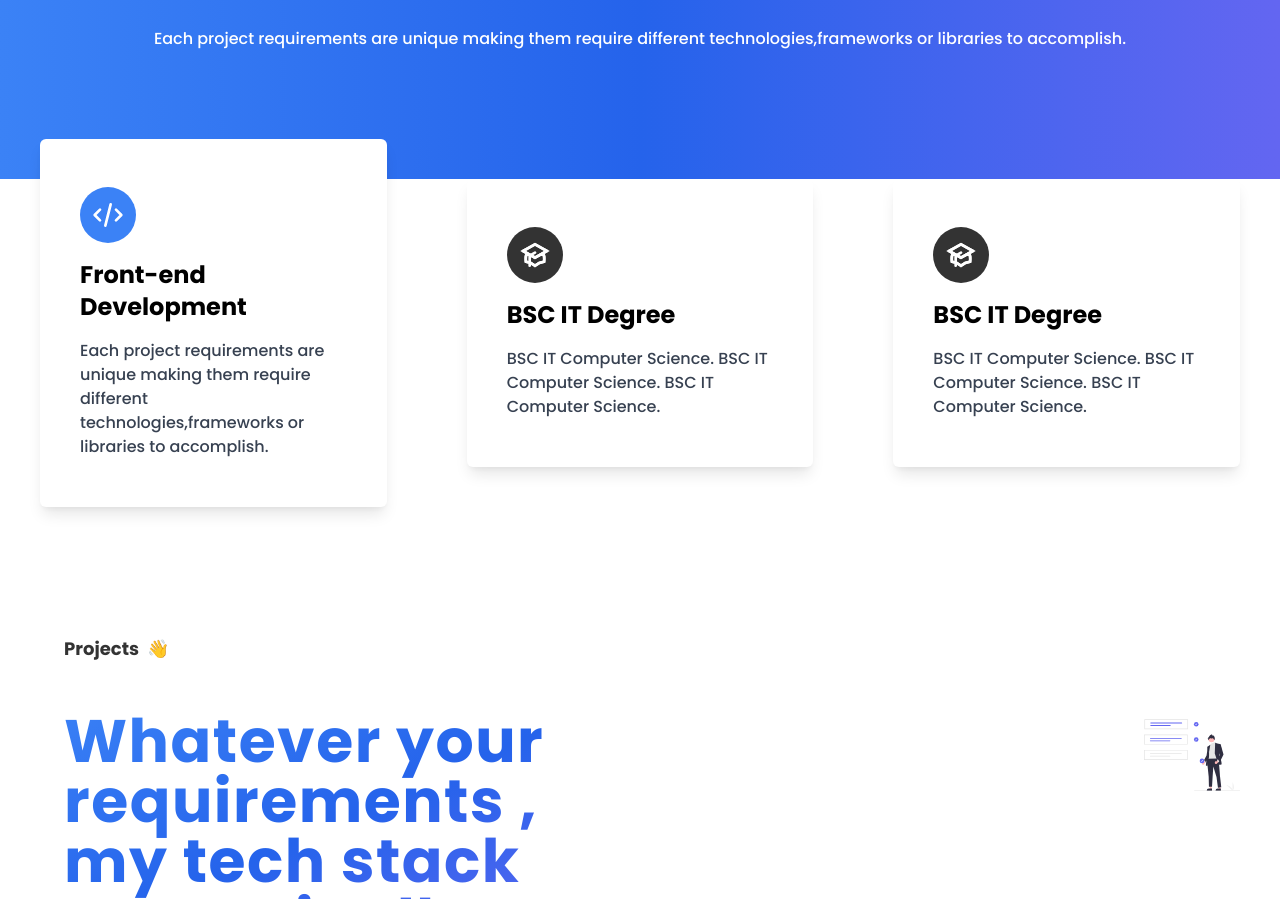
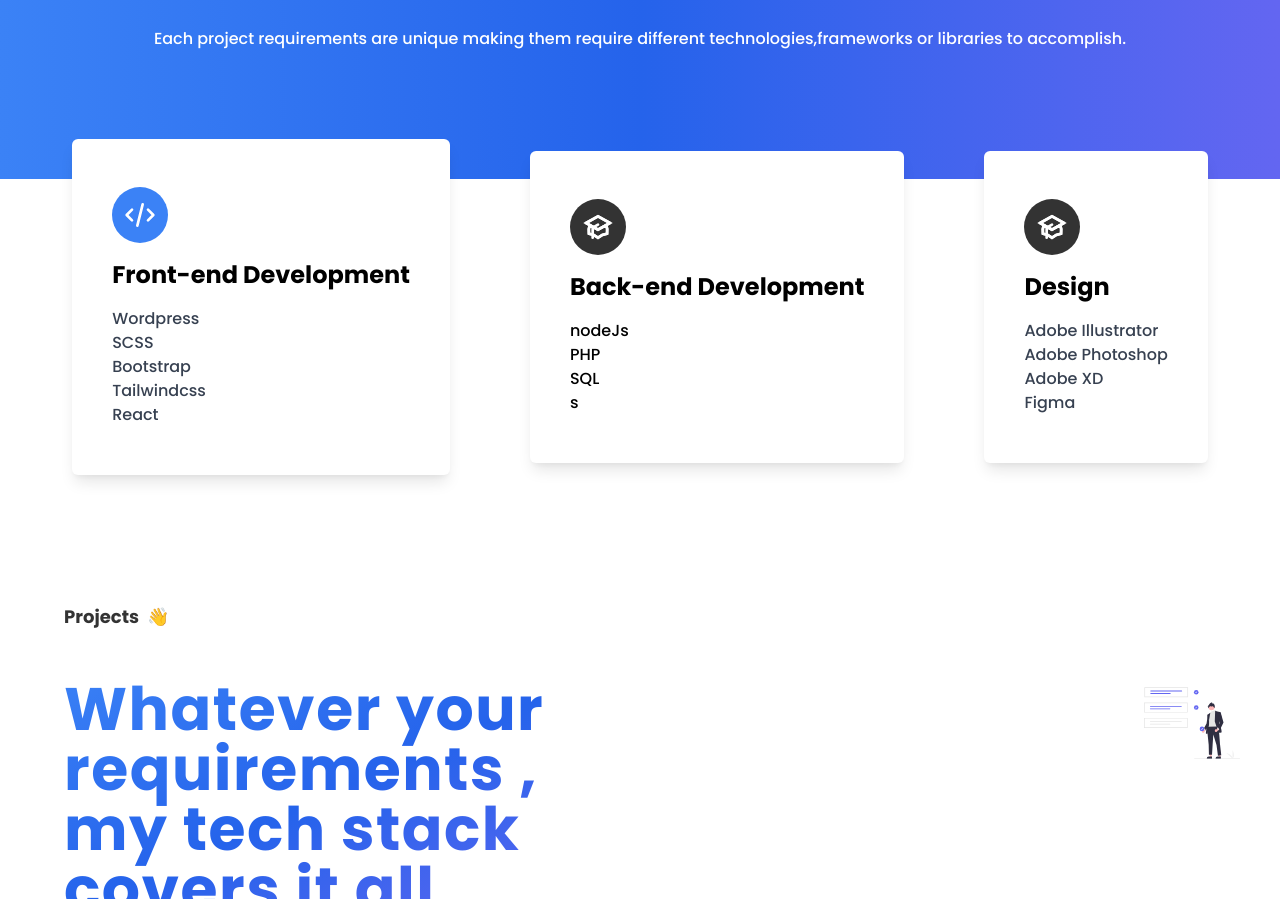
Before and after one commit to Nathan-s-Anthony/my-portfolio, a React (Create React App) app: page / in a window 1280 px wide. Shown: the part 1265-2164 px from the top of the page. Built offline with nearby package versions, Linux system fonts and the light colour scheme.

Commit message:
updated changes

```diff
--- a/src/components/js/mobileNav.js
+++ b/src/components/js/mobileNav.js
@@ -19,9 +19,9 @@ const MobileNav = () => {
   return (
     <>
       <div className=" flex flex-row  justify-evenly align-center items-center w-full lg:hidden shadow-md h-full gap-10" >
-        <MoonIcon className="w-10 h-10 text-gray-500 " />
+        <MoonIcon className="w-10 h-10 text-textPrimary " />
         <div className=" flex shadows-md ">
-        <CodeIcon className="w-10 h-10 text-gray-500 " />
+        <CodeIcon className="w-10 h-10 text-textPrimary " />
           {/* <div className="p-1 bg-gradient-to-tr from-blue-500 via-blue-600 to-purple-500 rounded-full">
             <div className="bg-white rounded-full">
                <Images width="24" height="24" />
@@ -31,7 +31,7 @@ const MobileNav = () => {
         </div>
 
         <svg xmlns="http://www.w3.org/2000/svg" className="w-10 h-10" fill="none" viewBox="0 0 24 24" stroke="#2e2e2e" onClick={() => {
-          setMobileMenu(<span className="flex h-48 w-full bg-red-400 absolute rounded-full right-0 top-0 transition delay-300 z-50 ">
+          setMobileMenu(<span className="flex absolute w-screen h-screen bg-red-400  inset-0  z-60 ">
             Hello</span>
 
           )
--- a/src/components/js/tiles.js
+++ b/src/components/js/tiles.js
@@ -1,63 +1,78 @@
 import React from 'react';
 import { AcademicCapIcon } from '@heroicons/react/outline';
 import { CodeIcon } from "@heroicons/react/outline";
+import { FadeInSection } from "./fadeInSections";
 const Tiles = () => {
 
     return (
-        <div className="  relative  w-full h-full mx-auto z-40   ">
-        <div className="flex lg:flex-row flex-col w-full items-center justify-center  mx-auto  -mt-20 lg:-mt-30 relative " >
-            <div className="p-10 z-40 ">
+
+
+        <FadeInSection >
+            <div className="p-10 z-40  ">
                 <div className="max-w-sm rounded-md overflow-hidden shadow-lg shadow-white bg-white">
                     <div className=" px-10 py-12  ">
-                        <div className="relative w-14 h-14 px-3 py-2 text-center flex justify-center items-center bg-blue-500 rounded-full">
+                        <div className="relative w-14 h-14 px-3 py-2 text-center flex justify-between items-center bg-blue-500 rounded-full">
                             <CodeIcon className="text-white  rounded-full  h-12 w-12 " />
                         </div>
 
                         <div className="font-bold text-2xl  mt-4 mb-4"> Front-end Development</div>
-                        <p className="text-gray-700 text-base">
-                     Each project requirements are unique making them require different technologies,frameworks or libraries to accomplish.
 
-                        </p>
+                        <ul className="text-gray-700 text-base">
+                            <li>Wordpress</li>
+                            <li>SCSS</li>
+                            <li>Bootstrap</li>
+                            <li>Tailwindcss</li>
+                            <li>React</li>
+                        </ul>
+
+
 
                     </div>
                 </div>
             </div>
-            <div className="p-10  z-40">
+
+            <div className="p-10  z-40 ">
                 <div className="max-w-sm rounded-md overflow-hidden shadow-lg shadow-white bg-white ">
                     <div className=" px-10 py-12 ">
-                        <div className="relative w-14 h-14 px-3 py-2 text-center flex justify-center items-center bg-textPrimary rounded-full">
+                        <div className="relative w-14 h-14 px-3 py-2 text-center flex justify-between items-center bg-textPrimary rounded-full">
                             <AcademicCapIcon className="text-white  rounded-full  h-12 w-12 " />
                         </div>
 
-                        <div className="font-bold text-2xl  mt-4 mb-4">  BSC IT Degree</div>
-                        <p className="text-gray-700 text-base">
-                            BSC IT Computer Science.
-                            BSC IT Computer Science.
-                            BSC IT Computer Science.
-                        </p>
+                        <div className="font-bold text-2xl  mt-4 mb-4">Back-end Development</div>
+
+                        <ul lclassName="text-gray-700 text-base">
+                            <li>nodeJs</li>
+                            <li>PHP</li>
+                            <li>SQL</li>
+                            <li>    s</li>
+                        </ul>
+
 
                     </div>
                 </div>
             </div>
-            <div className="p-10  z-40">
+            <div className="p-10  z-40 ">
                 <div className="max-w-sm rounded-md overflow-hidden shadow-lg shadow-white bg-white ">
                     <div className=" px-10 py-12 ">
-                        <div className="relative w-14 h-14 px-3 py-2 text-center flex justify-center items-center bg-textPrimary rounded-full">
+                        <div className="relative w-14 h-14 px-3 py-2 text-center flex justify-between items-center bg-textPrimary rounded-full">
                             <AcademicCapIcon className="text-white  rounded-full  h-12 w-12 " />
                         </div>
 
-                        <div className="font-bold text-2xl  mt-4 mb-4">  BSC IT Degree</div>
-                        <p className="text-gray-700 text-base">
-                            BSC IT Computer Science.
-                            BSC IT Computer Science.
-                            BSC IT Computer Science.
-                        </p>
+                        <div className="font-bold text-2xl  mt-4 mb-4">Design</div>
+
+                        <ul className="text-gray-700 text-base">
+                            <li>Adobe Illustrator</li>
+                            <li>Adobe Photoshop</li>
+                            <li>Adobe XD</li>
+                            <li>Figma</li>
+                        </ul>
+
 
                     </div>
                 </div>
             </div>
-        </div>
-        </div>
+        </FadeInSection>
+
     )
 }
 export { Tiles };
```
